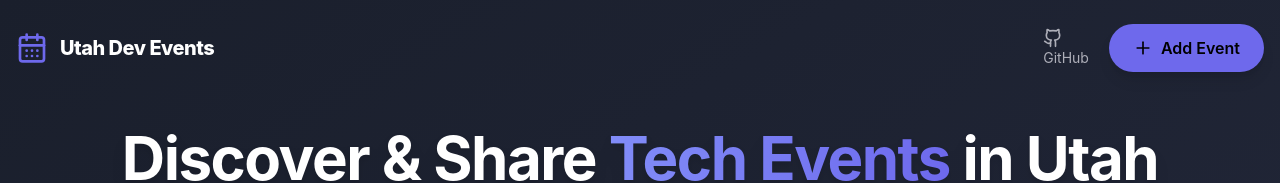
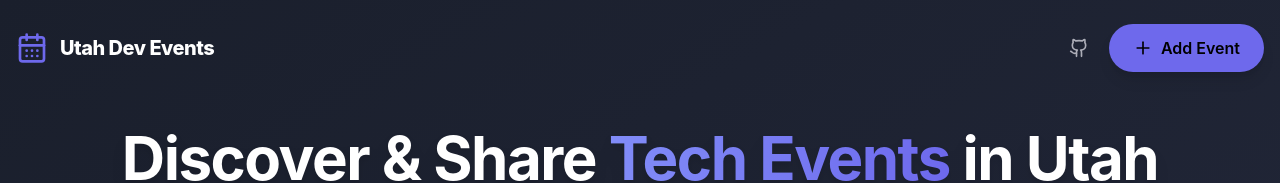
Before and after one commit to forgeutah/utah-tech-beacon, a React (Vite) app: page / in a window 1280 px wide. Shown: the top 183 px of the page. Built offline with nearby package versions, Linux system fonts and the light colour scheme; no server answers; the database is empty.

Commit message:
Remove GitHub text from Navbar
Remove the text label next to the GitHub logo in the Navbar component.

```diff
--- a/src/components/Navbar.tsx
+++ b/src/components/Navbar.tsx
@@ -20,11 +20,10 @@ export default function Navbar() {
             href="https://github.com/forgeutah"
             target="_blank"
             rel="noopener noreferrer"
-            className="flex items-center gap-2 text-sm text-muted-foreground hover:text-white story-link"
+            className="text-muted-foreground hover:text-white story-link"
             aria-label="Forge Utah Foundation Github"
           >
             <Github className="w-5 h-5" />
-            <span>GitHub</span>
           </a>
           <button
             className="group flex items-center gap-2 px-6 py-3 rounded-full bg-primary text-black font-semibold shadow-lg hover:scale-105 transition-all focus:outline-none focus:ring-2 focus:ring-primary focus:ring-offset-2 animate-fade-in"
```
